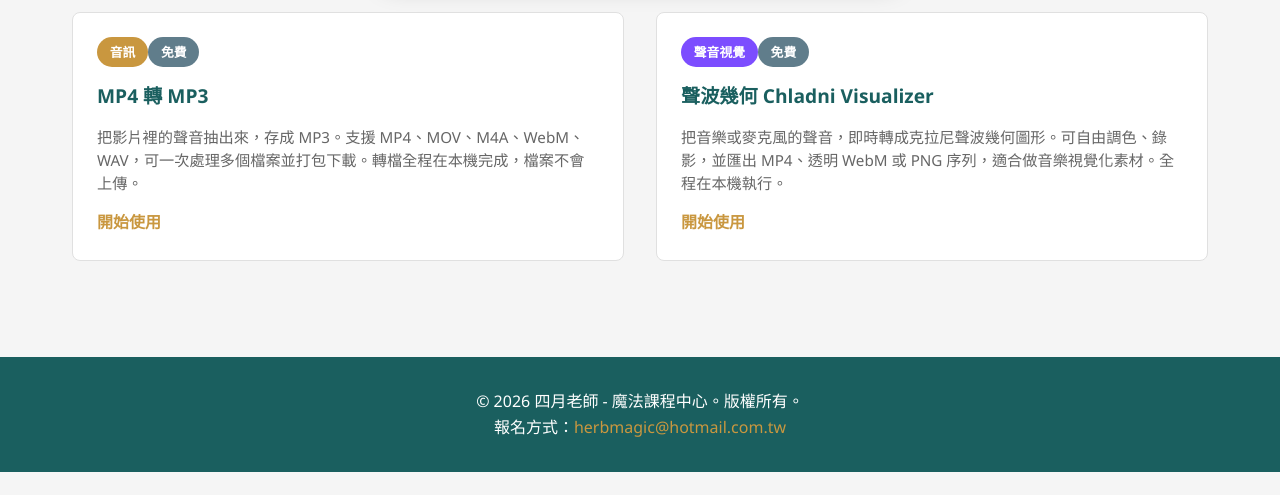
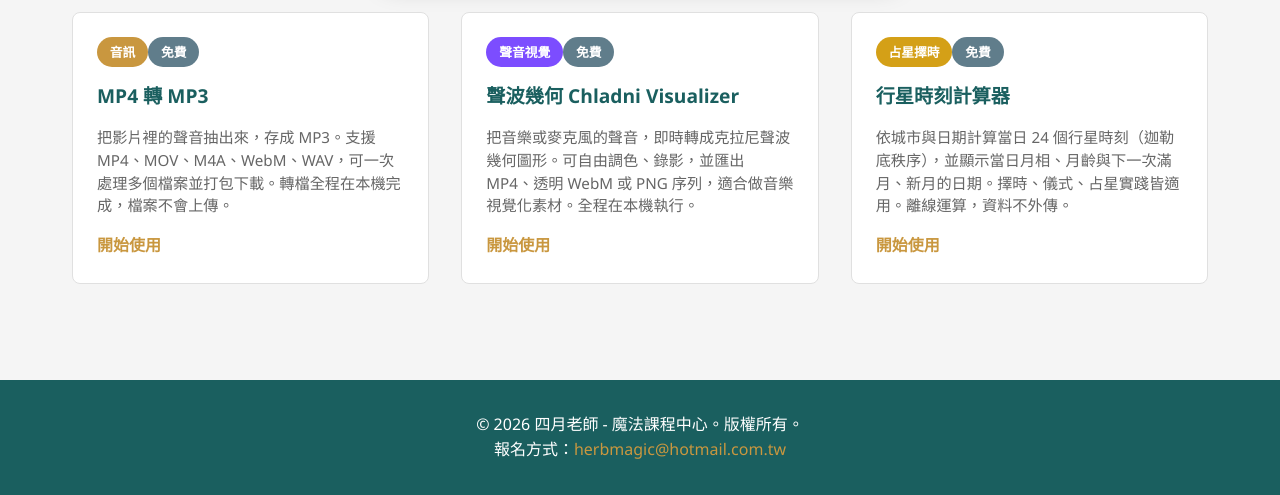
Before and after one commit to light4uliuphone-lang/hoodoo, a Jekyll site: the page built from tools.html, in a window 1280 px wide and 1247 px high. Shown: the part 752-1247 px from the top of the window. Built offline with Jekyll 4.4.1, drawn with Linux system fonts in a browser that asks for light colours.

Commit message:
Add files via upload

```diff
--- a/tools.html
+++ b/tools.html
@@ -28,6 +28,13 @@ permalink: /tools/
             <a href="/tools/chladni/" class="learn-more">開始使用</a>
         </div>
 
+        <div class="course-card">
+            <div class="course-tags"><span class="course-tag" style="background-color: #d4a017;">占星擇時</span><span class="course-tag" style="background-color: #607d8b;">免費</span></div>
+            <h3>行星時刻計算器</h3>
+            <p>依城市與日期計算當日 24 個行星時刻（迦勒底秩序），並顯示當日月相、月齡與下一次滿月、新月的日期。擇時、儀式、占星實踐皆適用。離線運算，資料不外傳。</p>
+            <a href="/tools/planetary-hours/" class="learn-more">開始使用</a>
+        </div>
+
         <!-- 之後新增工具：複製上面一張 course-card，改標題、說明、連結即可 -->
     </div>
 </div>
```
